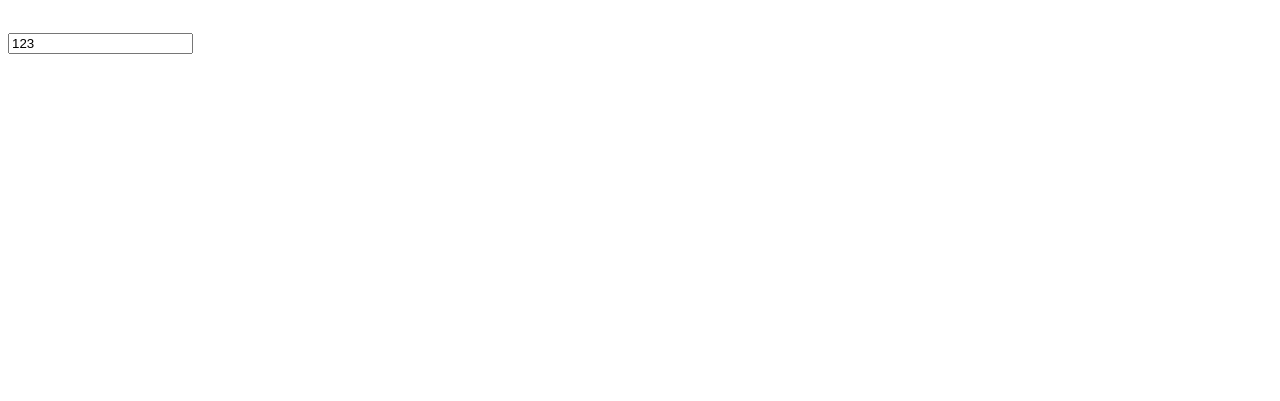
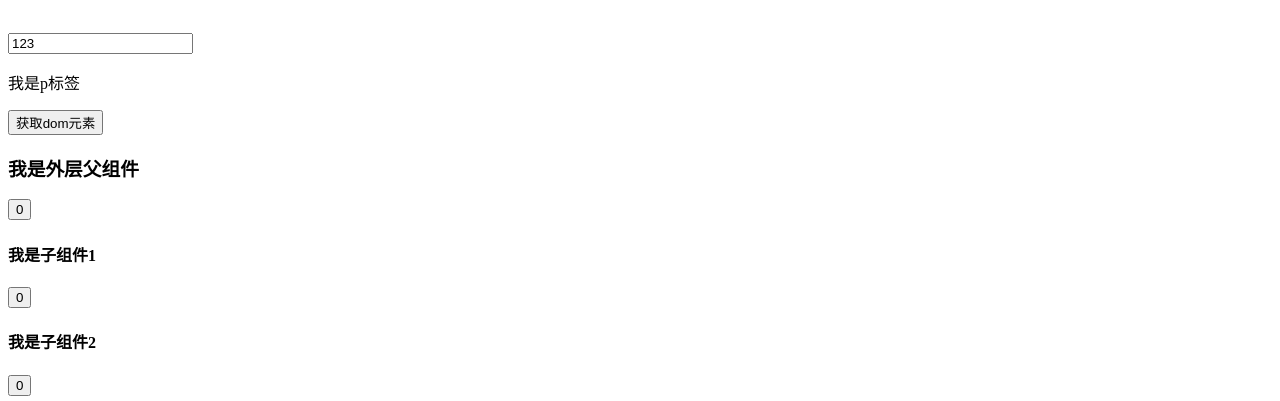
Before and after one commit to au-to/react-demos, a React (Create React App) app: page / in a window 1280 px wide. Shown: the part 1043-1444 px from the top of the page. Before the commit the page ends 1105 px from the top, so only its background shows below. Built offline with nearby package versions, Linux system fonts and the light colour scheme; the HTML template or start-up script is replaced by a standard one.

Commit message:
父子通信

```diff
--- a/src/App.js
+++ b/src/App.js
@@ -1,6 +1,7 @@
-import { useState } from "react"
+import { useState, useRef } from "react"
 import './index.css'
 import Comment from './comment/index'
+import Father from "./father"
 
 const isLogin = true
 const articleType = 0
@@ -69,6 +70,13 @@ function App () {
 
   // 表单双向绑定
   const [value, setValue] = useState(123)
+
+  // 获取dom元素
+  const eleRef = useRef(null)
+  const showDom = () => {
+    const dom = eleRef.current
+    console.log(dom, '----dom----');
+  }
   return (
     <div className="App">
       {/* 使用引号传递字符串 */}
@@ -105,7 +113,12 @@ function App () {
       <div className="foo">定义类名</div>
       <Comment></Comment>
       {/* 表单双向绑定 */}
-      <input type="text" value={value} onChange={(e) => setValue(e.target.value)}/>
+      <input type="text" value={value} onChange={(e) => setValue(e.target.value)} />
+      {/* 获取dom元素 */}
+      <p ref={eleRef}>我是p标签</p>
+      <button onClick={showDom}>获取dom元素</button>
+      {/* 组件传参 */}
+      <Father></Father>
     </div>
   )
 }
--- a/src/comment/index.js
+++ b/src/comment/index.js
@@ -65,12 +65,14 @@ const tabs = [
 const Comments = () => {
   // 列表数据
   const [list, setList] = useState(defaultList)
+
   // 删除评论
   const handleDelete = (id) => {
     setList(list.filter((item) =>
       item.rpid !== id
     ))
   }
+
   // tab切换
   const [type, setType] = useState('hot')
   const handleTabChange = (type) => {
@@ -82,6 +84,26 @@ const Comments = () => {
       // 按点赞数排序---最热
       setList(_.orderBy(list, 'like', 'desc'))
     }
+  }
+
+  // 发布评论
+  const [content, setContent] = useState('')
+  const handlePublic = () => {
+    const comItem = {
+      rpid: 4,
+      user: {
+        uid: '1234344342',
+        avatar,
+        uname: '黑马前端',
+      },
+      content,
+      ctime: '10-19 09:10',
+      like: 68,
+    }
+    setList([
+      ...list,
+      comItem
+    ])
   }
   return (
     <div className="app">
@@ -118,10 +140,12 @@ const Comments = () => {
             <textarea
               className="reply-box-textarea"
               placeholder="发一条友善的评论"
+              value={content}
+              onChange={(e) => setContent(e.target.value)}
             />
             {/* 发布按钮 */}
             <div className="reply-box-send">
-              <div className="send-text">发布</div>
+              <div className="send-text" onClick={handlePublic}>发布</div>
             </div>
           </div>
         </div>
--- /dev/null
+++ b/src/father/Son1.js
@@ -0,0 +1,10 @@
+function Son1 ({count,onClick}) {
+  return (
+    <div className="son1">
+      <h4>我是子组件1</h4>
+      <button onClick={onClick}>{ count }</button>
+    </div>
+  )
+}
+
+export default Son1
--- /dev/null
+++ b/src/father/Son2.js
@@ -0,0 +1,10 @@
+function Son2 ({ count, onClick }) {
+  return (
+    <div className="son2">
+      <h4>我是子组件2</h4>
+      <button onClick={onClick}>{count}</button>
+    </div>
+  )
+}
+
+export default Son2
--- /dev/null
+++ b/src/father/index.js
@@ -0,0 +1,24 @@
+import Son1 from "./Son1"
+import Son2 from "./Son2"
+import { useState } from "react"
+
+function Father () {
+  // 在父组件中定义count
+  const [count, setCount] = useState(0)
+
+  // 改变count的事件处理函数
+  const handleClick = () => {
+    setCount(count + 1)
+  }
+  return (
+    <div className="father">
+      <h3>我是外层父组件</h3>
+      <button onClick={handleClick}>{count}</button>
+      {/* 向子组件传递count和事件处理函数 */}
+      <Son1 count={count} onClick={handleClick}></Son1>
+      <Son2 count={count} onClick={handleClick}></Son2>
+    </div>
+  )
+}
+
+export default Father
```
